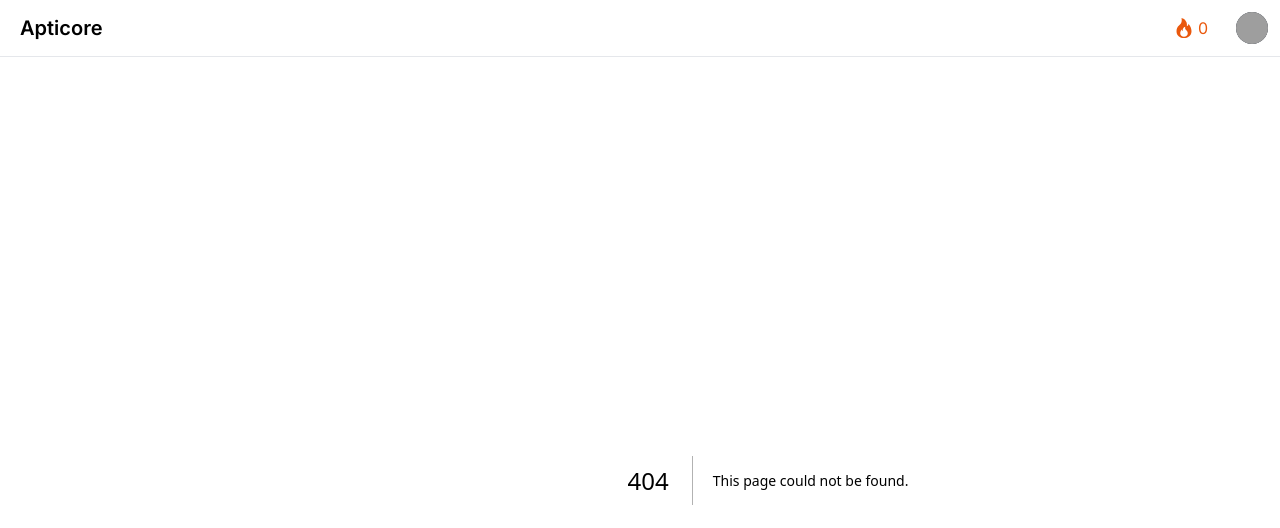
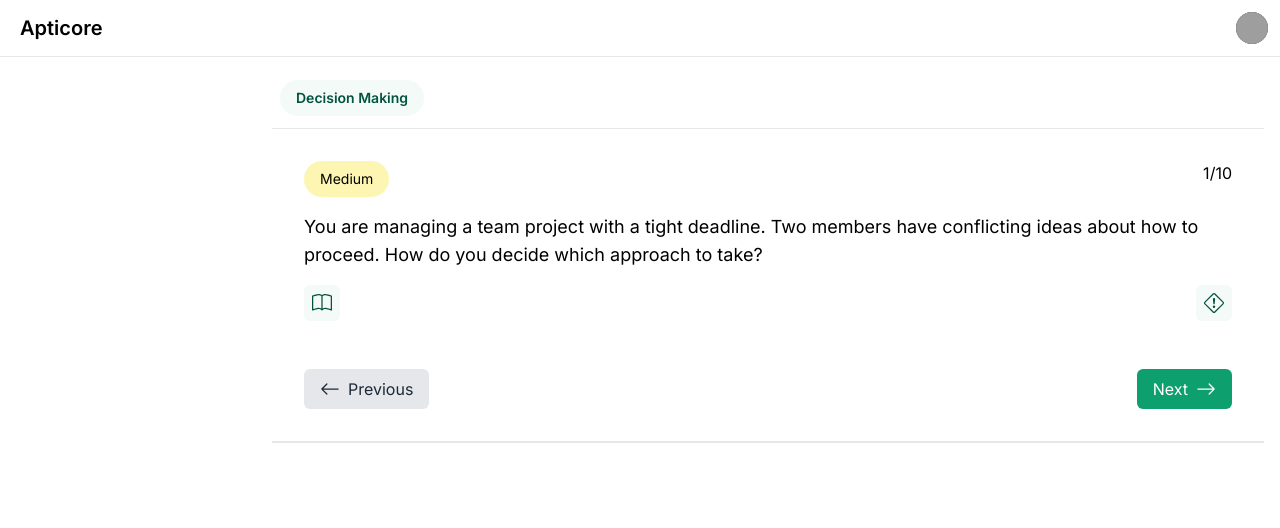
Before and after one commit to Vikneshoftheleaf/Apticore, a Next.js app: page /concepts/decision-making in a window 1280 px wide. Before the commit this address had no page. Shown: the top 528 px of the page. Built offline with nearby package versions, Linux system fonts and the light colour scheme; grey boxes are pictures that could not be loaded.

Commit message:
decision making page

```diff
--- a/src/app/concepts/critical-thinking/page.js
+++ b/src/app/concepts/decision-making/page.js
@@ -2,16 +2,19 @@ import getData from "@/util/getData"
 import QA from "@/components/qa"
 
 export const metadata = {
-    "title": "Critical Thinking"
+    "title": "Decision Making"
 }
 
-export default function CriticalThinking(){
-    const data = getData("critical-thinking")
+
+export default function DecisionMaking()
+{
+    const data = getData("decision-making")
     return (
         <>
-            <h1 className="text-sm font-semibold ml-2 px-4 py-2 text-green-800 bg-green-50 rounded-full inline-flex">Critical Thinking</h1>
+            <h1 className="text-sm font-semibold ml-2 px-4 py-2 text-green-800 bg-green-50 rounded-full inline-flex">Decision Making</h1>
             <hr className="mt-3" />
             <QA questions={data} />
         </>
     )
+
 }
--- a/src/components/board.js
+++ b/src/components/board.js
@@ -69,17 +69,20 @@ const Board = ({ user }) => {
                 if (move) {
                     setGame(gameCopy); // Update the game state with the new position
                     if (gameCopy.isCheck()) {
-                        setmsg("Check")
+                        setmsg("Check!")
+                    }
+                    else {
+                        setmsg('')
                     }
                     if (gameCopy.isCheckmate()) {
-                        (game.turn() == 'w') ? setmsg("White win by Check Mate") : setmsg("Black win by Check Mate")
+                        (game.turn() == 'w') ? setmsg("White win by Check Mate!") : setmsg("Black win by Check Mate!")
 
                     }
                     if (gameCopy.isDraw()) {
-                        setmsg("Draw")
+                        setmsg("Draw!")
                     }
                     if (gameCopy.isStalemate()) {
-                        setmsg("Stale Mate")
+                        setmsg("Stale Mate!")
                     }
                 }
             } catch (error) {
@@ -103,19 +106,19 @@ const Board = ({ user }) => {
                 return false; // Invalid move, ignore it
             }
             if (gameCopy.isCheck()) {
-                setmsg("Check")
+                setmsg("Check!")
             }
             else {
                 setmsg('')
             }
             if (gameCopy.isCheckmate()) {
-                (game.turn() == 'w') ? setmsg("White win by Check Mate") : setmsg("Black win by Check Mate")
+                (game.turn() == 'w') ? setmsg("White win by Check Mate!") : setmsg("Black win by Check Mate!")
             }
             if (gameCopy.isDraw()) {
-                setmsg("Draw")
+                setmsg("Draw!")
             }
             if (gameCopy.isStalemate()) {
-                setmsg("Stale Mate")
+                setmsg("Stale Mate!")
             }
 
 
@@ -135,23 +138,18 @@ const Board = ({ user }) => {
     };
     // Render the component
     return (
-        <div className="grid lg:grid-cols-2 grid-cols-1 gap-4">
-            <div className="h-full aspect-square pr-4 ">
+        <div className="h-full w-full flex justify-center items-center flex-col gap-2">
+
+            <div className="w-[400px] aspect-square">
                 <Chessboard
                     boardOrientation={user}
                     position={game.fen()}         // Set the board position based on the current game state
                     onPieceDrop={onDrop}          // Attach the onDrop function to handle piece moves
-                    customDarkSquareStyle={{ backgroundColor: '#22c55e' }}
-                    customLightSquareStyle={{ backgroundColor: '#f9fafb' }}
 
                 />
             </div>
+            <h4 className="text-xl font-semibold text-center ">{msg}</h4>
 
-            <div>
-                <h3>Best Move: {bestMove || "Calculating..."}</h3>
-                <h3>User MOve: {bestUseMove || "Wait..."}</h3>
-                <h4>{msg}</h4>
-            </div>
         </div>
     );
 };
--- a/src/components/chessComponent.js
+++ b/src/components/chessComponent.js
@@ -25,9 +25,9 @@ export default function ChessComponent() {
     return (
         <div>
             {userColor == null ? (
-                <div>
-                    <h3>Select Your Chess Piece Color</h3>
-                    <div className="flex gap-2 mt-4">
+                <div className="flex w-full justify-center items-center flex-col pt-16">
+                    <h3 className="text-lg font-semibold">Select Your Chess Piece Color</h3>
+                    <div className="flex flex-col gap-2 mt-4">
                         <button
                             className="border flex gap-2 items-center px-4 py-2 rounded-md bg-white text-black"
                             onClick={() => handleSelectColor("white")}
--- a/src/components/memory-training.js
+++ b/src/components/memory-training.js
@@ -81,6 +81,7 @@ export default function MemoryTrainingComponent({ questions }) {
 
                     {!submitted ? (
                         <>
+
                             <h1 className="text-xl font-semibold">Memorize the Words</h1>
                             {!showWords && !isTimerActive && timer != 0 && (
                                 <div className="flex gap-4 flex-col items-center">
@@ -165,7 +166,7 @@ export default function MemoryTrainingComponent({ questions }) {
                     )}
 
                     {
-                        !(isTimerActive) && timer !=0 &&
+                        !(isTimerActive) && timer != 0 &&
                         <div className="flex w-full justify-between mt-8">
                             <button onClick={() => { (questNo != 0) && setQuestNo(questNo - 1) }} className={`flex gap-2 items-center px-4 py-2 bg-${(questNo == 0 ? "gray-200" : "green-500")} text-${(questNo == 0 ? "gray-800" : "white")} rounded-md`}>
 
@@ -178,6 +179,8 @@ export default function MemoryTrainingComponent({ questions }) {
                                     Previous
                                 </span>
                             </button>
+                            <span>{question.id}/{questions.length}</span>
+
                             <button onClick={() => { (questions.length != questNo + 1) && setQuestNo(questNo + 1) }} className={`flex gap-2 items-center px-4 py-2 bg-${(questions.length == questNo + 1 ? "gray-200" : "green-500")} text-${(questions.length == questNo + 1 ? "gray-800" : "white")} rounded-md`}>
                                 <span>Next</span>
                                 <span>
--- a/src/components/qa.js
+++ b/src/components/qa.js
@@ -71,7 +71,7 @@ export default function QA({ questions }) {
                         </div>
 
                     </div>
-                    {showExplanation[question.id] && <div className="rounded-md bg-green-50 p-4 w-full"><div><h3 className="font-semibold text-green-500">Explanation: </h3> <p className="mt-2">{question.explanation}</p> </div></div>}
+                    {showExplanation[question.id] && <div className="rounded-md bg-green-50 p-4 w-full"><div><h3 className="font-semibold text-green-500">Solution: </h3> <p className="mt-2">{question.explanation}</p> </div></div>}
                     {showReport[question.id] &&
                         <div className="rounded-md bg-green-50 p-4 w-full">
                             <p >
--- a/src/components/sidebar.js
+++ b/src/components/sidebar.js
@@ -38,7 +38,7 @@ export default function Sidebar({ children }) {
                             </Link>
                         </div>
                         <div class="flex items-center gap-4">
-                            <Streak />
+                            {/*<Streak />*/}
 
                             <div class="flex items-center ms-3">
                                 <div>
@@ -89,6 +89,7 @@ export default function Sidebar({ children }) {
                             </Link>
                         </li>
                         <hr />
+                        {/*
                         <li>
                             <Link onClick={toggleSidebar} href={"/concepts/arithmetic-aptitude"} class="hover:text-green-800 flex items-center p-2 text-gray-900 rounded-lg dark:text-white hover:bg-gray-100 dark:hover:bg-gray-700 group">
                                 <svg xmlns="http://www.w3.org/2000/svg" width="20" height="20" fill="currentColor" class="bi bi-123" viewBox="0 0 16 16">
@@ -97,12 +98,21 @@ export default function Sidebar({ children }) {
                                 <span class="ms-3">Arithmetic Aptitude</span>
                             </Link>
                         </li>
+    */}
                         <li>
                             <Link onClick={toggleSidebar} href={"/concepts/critical-thinking"} class="hover:text-green-800 flex items-center p-2 text-gray-900 rounded-lg dark:text-white hover:bg-gray-100 dark:hover:bg-gray-700 group">
                                 <svg xmlns="http://www.w3.org/2000/svg" width="20" height="20" fill="currentColor" class="bi bi-alphabet-uppercase" viewBox="0 0 16 16">
                                     <path d="M1.226 10.88H0l2.056-6.26h1.42l2.047 6.26h-1.29l-.48-1.61H1.707l-.48 1.61ZM2.76 5.818h-.054l-.75 2.532H3.51zm3.217 5.062V4.62h2.56c1.09 0 1.808.582 1.808 1.54 0 .762-.444 1.22-1.05 1.372v.055c.736.074 1.365.587 1.365 1.528 0 1.119-.89 1.766-2.133 1.766zM7.18 5.55v1.675h.8c.812 0 1.171-.308 1.171-.853 0-.51-.328-.822-.898-.822zm0 2.537V9.95h.903c.951 0 1.342-.312 1.342-.909 0-.591-.382-.954-1.095-.954zm5.089-.711v.775c0 1.156.49 1.803 1.347 1.803.705 0 1.163-.454 1.212-1.096H16v.12C15.942 10.173 14.95 11 13.607 11c-1.648 0-2.573-1.073-2.573-2.849v-.78c0-1.775.934-2.871 2.573-2.871 1.347 0 2.34.849 2.393 2.087v.115h-1.172c-.05-.665-.516-1.156-1.212-1.156-.849 0-1.347.67-1.347 1.83" />
                                 </svg>
                                 <span class="flex-1 ms-3 whitespace-nowrap">Critical Thinking</span>
+                            </Link>
+                        </li>
+                        <li>
+                            <Link onClick={toggleSidebar} href={"/concepts/decision-making"} class="hover:text-green-800 flex items-center p-2 text-gray-900 rounded-lg dark:text-white hover:bg-gray-100 dark:hover:bg-gray-700 group">
+                                <svg xmlns="http://www.w3.org/2000/svg" width="20" height="20" fill="currentColor" class="bi bi-diagram-3" viewBox="0 0 16 16">
+                                    <path fill-rule="evenodd" d="M6 3.5A1.5 1.5 0 0 1 7.5 2h1A1.5 1.5 0 0 1 10 3.5v1A1.5 1.5 0 0 1 8.5 6v1H14a.5.5 0 0 1 .5.5v1a.5.5 0 0 1-1 0V8h-5v.5a.5.5 0 0 1-1 0V8h-5v.5a.5.5 0 0 1-1 0v-1A.5.5 0 0 1 2 7h5.5V6A1.5 1.5 0 0 1 6 4.5zM8.5 5a.5.5 0 0 0 .5-.5v-1a.5.5 0 0 0-.5-.5h-1a.5.5 0 0 0-.5.5v1a.5.5 0 0 0 .5.5zM0 11.5A1.5 1.5 0 0 1 1.5 10h1A1.5 1.5 0 0 1 4 11.5v1A1.5 1.5 0 0 1 2.5 14h-1A1.5 1.5 0 0 1 0 12.5zm1.5-.5a.5.5 0 0 0-.5.5v1a.5.5 0 0 0 .5.5h1a.5.5 0 0 0 .5-.5v-1a.5.5 0 0 0-.5-.5zm4.5.5A1.5 1.5 0 0 1 7.5 10h1a1.5 1.5 0 0 1 1.5 1.5v1A1.5 1.5 0 0 1 8.5 14h-1A1.5 1.5 0 0 1 6 12.5zm1.5-.5a.5.5 0 0 0-.5.5v1a.5.5 0 0 0 .5.5h1a.5.5 0 0 0 .5-.5v-1a.5.5 0 0 0-.5-.5zm4.5.5a1.5 1.5 0 0 1 1.5-1.5h1a1.5 1.5 0 0 1 1.5 1.5v1a1.5 1.5 0 0 1-1.5 1.5h-1a1.5 1.5 0 0 1-1.5-1.5zm1.5-.5a.5.5 0 0 0-.5.5v1a.5.5 0 0 0 .5.5h1a.5.5 0 0 0 .5-.5v-1a.5.5 0 0 0-.5-.5z" />
+                                </svg>
+                                <span class="flex-1 ms-3 whitespace-nowrap">Decision Making</span>
                             </Link>
                         </li>
                         <li>
@@ -131,7 +141,7 @@ export default function Sidebar({ children }) {
                         </li>
                         <li>
                             <Link onClick={toggleSidebar} href={"/concepts/learn-chess"} class="hover:text-green-800 flex items-center p-2 text-gray-900 rounded-lg dark:text-white hover:bg-gray-100 dark:hover:bg-gray-700 group">
-                                <GiEmptyChessboard size={20}/>
+                                <GiEmptyChessboard size={20} />
                                 <span class="flex-1 ms-3 whitespace-nowrap">learn Chess</span>
                             </Link>
                         </li>
--- a/src/components/streak.js
+++ b/src/components/streak.js
@@ -3,15 +3,22 @@
 import { useState, useEffect } from "react"
 
 export default function Streak() {
-    const [ streak, setStreak] = useState()
+    const [streak, setStreak] = useState("")
     useEffect(()=>{
-        if(localStorage.getItem("StreakCount"))
+        if(localStorage.getItem("streak")!=null)
         {
-            setStreak(localStorage.getItem("StreakCount"))
-        }
-        else{
-            localStorage.setItem("StreakCount",0)
-            setStreak(localStorage.getItem("StreakCount"))
+            setStreak(JSON.parse(localStorage.getItem('streak')))
+            if (streak.date != new Date())
+            {
+                let x = {
+                    "count":streak.count + 1,
+                    "date":new Date()
+                }
+                localStorage.setItem('streak', JSON.stringify(x))
+                setStreak(JSON.parse(localStorage.getItem('streak')))
+            }
+        }else{
+            localStorage.setItem('streak', JSON.stringify({"count":1,"date":new Date()}))
         }
     },[])
 
@@ -20,7 +27,7 @@ export default function Streak() {
             <svg xmlns="http://www.w3.org/2000/svg" width="20" height="20" fill="currentColor" class="bi bi-fire" viewBox="0 0 16 16">
                 <path d="M8 16c3.314 0 6-2 6-5.5 0-1.5-.5-4-2.5-6 .25 1.5-1.25 2-1.25 2C11 4 9 .5 6 0c.357 2 .5 4-2 6-1.25 1-2 2.729-2 4.5C2 14 4.686 16 8 16m0-1c-1.657 0-3-1-3-2.75 0-.75.25-2 1.25-3C6.125 10 7 10.5 7 10.5c-.375-1.25.5-3.25 2-3.5-.179 1-.25 2 1 3 .625.5 1 1.364 1 2.25C11 14 9.657 15 8 15" />
             </svg>
-        <span>{streak}</span>
+        <span>{streak['count']}</span>
         </div>
     )
 }
--- /dev/null
+++ b/src/data/decision-making.json
@@ -0,0 +1,62 @@
+[
+    {
+      "id": 1,
+      "question": "You are managing a team project with a tight deadline. Two members have conflicting ideas about how to proceed. How do you decide which approach to take?",
+      "explanation": "First, gather the facts about both approaches, including potential risks, benefits, and resource requirements. Facilitate a discussion with the team to weigh the pros and cons. Choose the approach that aligns best with the project goals and timeline while addressing any major concerns collaboratively.",
+      "difficulty": "Medium"
+    },
+    {
+      "id": 2,
+      "question": "Your company is considering launching a new product, but there's a risk it might not perform well in the market. How do you decide whether to proceed?",
+      "explanation": "Conduct market research to understand customer demand and competition. Evaluate the potential return on investment (ROI) against the risks. If the data supports a strong market need and manageable risks, proceed with a pilot launch to test the waters before a full rollout.",
+      "difficulty": "Hard"
+    },
+    {
+      "id": 3,
+      "question": "You find a wallet with cash and no identification in a public place. What do you do?",
+      "explanation": "Turn the wallet into the nearest lost-and-found or the police station. This ensures that the rightful owner has a chance to reclaim it while demonstrating integrity.",
+      "difficulty": "Easy"
+    },
+    {
+      "id": 4,
+      "question": "You are offered two job positions: one with higher pay but long hours and another with moderate pay and better work-life balance. How do you decide?",
+      "explanation": "Assess your current priorities and long-term goals. If financial growth is crucial, opt for the higher-paying job. If personal time and health are more important, choose the job with better work-life balance. Factor in future opportunities each job might bring.",
+      "difficulty": "Medium"
+    },
+    {
+      "id": 5,
+      "question": "Your best friend has asked you to lend them a significant amount of money, but you’re unsure if they can repay it. How do you handle this situation?",
+      "explanation": "Evaluate your financial stability and how losing the money might affect you. Have an open conversation with your friend about repayment terms. If unsure, offer non-monetary support instead of the full amount.",
+      "difficulty": "Medium"
+    },
+    {
+      "id": 6,
+      "question": "You need to choose between investing in a stable, low-return stock or a volatile, high-return option. What should you do?",
+      "explanation": "Consider your risk tolerance, investment goals, and time horizon. For long-term goals, diversify your portfolio with a mix of both. If you can't afford to lose money, lean towards the stable option.",
+      "difficulty": "Hard"
+    },
+    {
+      "id": 7,
+      "question": "A team member repeatedly misses deadlines but is highly skilled and contributes significantly in other areas. How do you address this?",
+      "explanation": "Have a one-on-one discussion to understand the reasons for missed deadlines. Set clear expectations and offer support to improve time management. If the behavior persists, consider reassigning responsibilities or implementing a performance improvement plan.",
+      "difficulty": "Medium"
+    },
+    {
+      "id": 8,
+      "question": "Your friend is upset because of a misunderstanding you were involved in. How do you resolve it?",
+      "explanation": "Listen to their concerns without interrupting. Apologize sincerely if you were at fault. Clarify your intentions and suggest steps to prevent future misunderstandings. Ensure open communication moving forward.",
+      "difficulty": "Easy"
+    },
+    {
+      "id": 9,
+      "question": "You are given the task of selecting a vendor for an important project. One vendor is highly experienced but expensive, while another is affordable but less experienced. Which one do you choose?",
+      "explanation": "Analyze the project's critical requirements. If quality and expertise are non-negotiable, choose the experienced vendor. If the budget is tight and the project allows for flexibility, consider the affordable vendor while managing risks.",
+      "difficulty": "Hard"
+    },
+    {
+      "id": 10,
+      "question": "You are leading a team brainstorming session, and one member dominates the conversation, preventing others from sharing ideas. What do you do?",
+      "explanation": "Politely acknowledge the dominating member's input and invite others to share their perspectives. Consider setting ground rules, such as time limits for speaking, to ensure everyone gets a chance to contribute.",
+      "difficulty": "Easy"
+    }
+  ]
```
